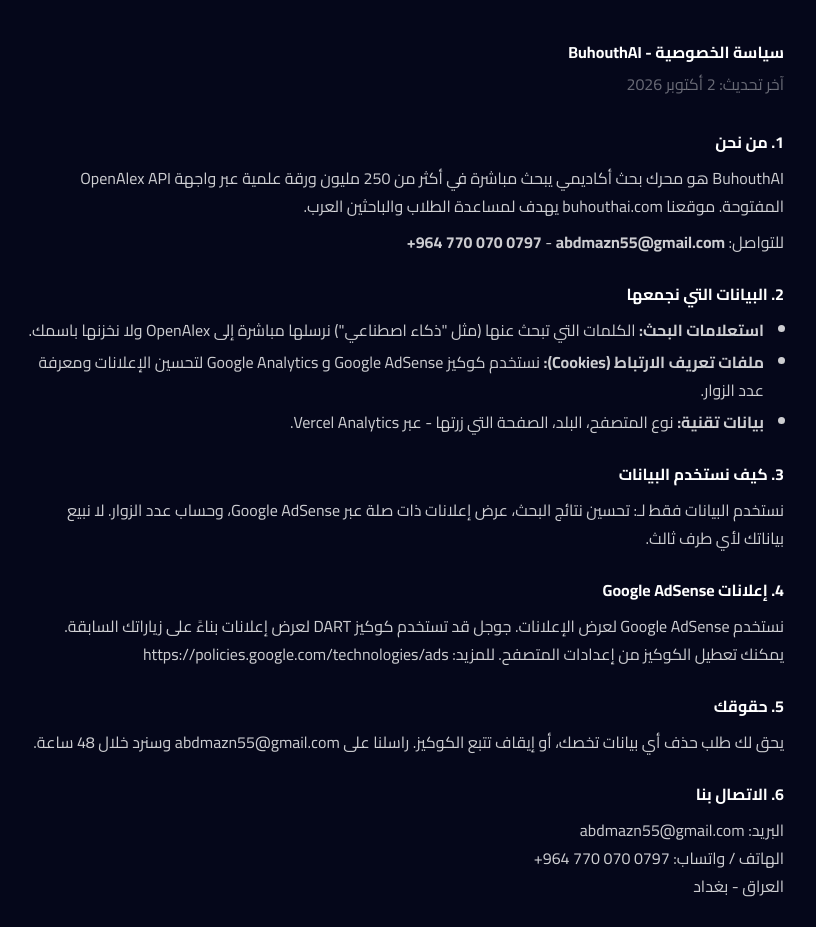
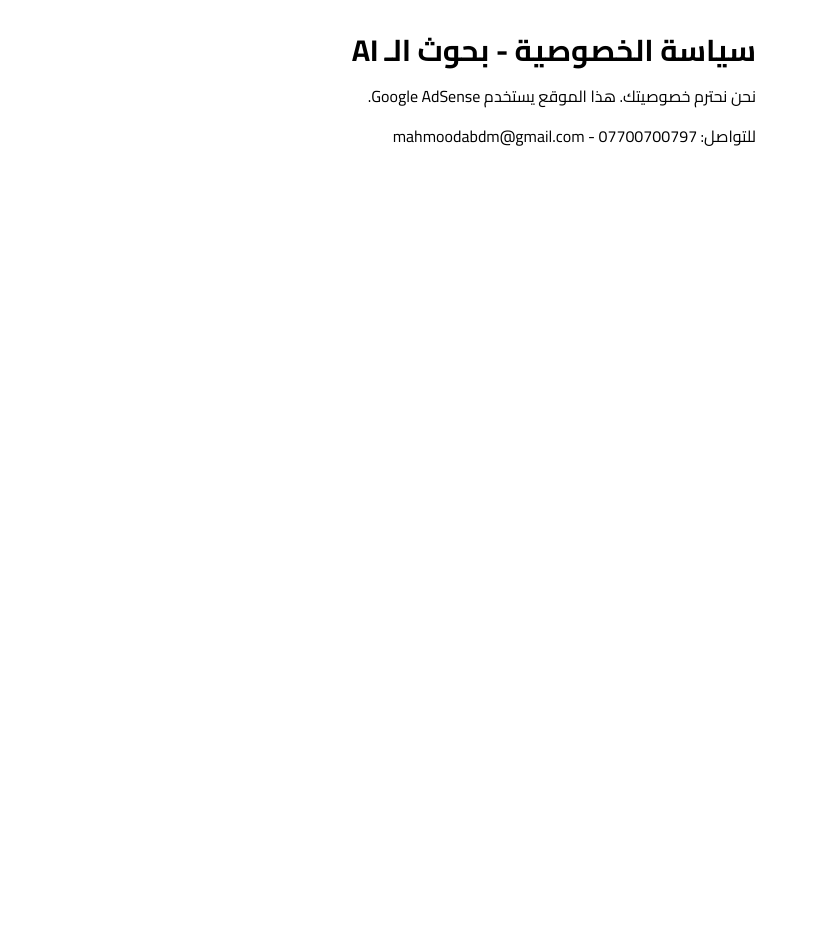
Before and after one commit to mahmoodabdm/buhouthal, a Next.js app: page /privacy in a window 1280 px wide. Shown: the top 927 px of the page, without its empty margins (236-1052 px from the left). After the commit the page ends 800 px from the top, so only its background shows below. Built offline with nearby package versions, Linux system fonts and the light colour scheme.

Commit message:
Update page.tsx

```diff
--- a/app/privacy/page.tsx
+++ b/app/privacy/page.tsx
@@ -1,53 +1,9 @@
 export default function PrivacyPage() {
   return (
-    <main className="min-h-screen bg-[#05071a] text-white">
-      <div style={{maxWidth:'800px', margin:'0 auto', padding:'40px 20px'}}>
-        <h1 className="text- font-bold mb-2">سياسة الخصوصية - BuhouthAI</h1>
-        <p className="text- text-white/40 mb-8">آخر تحديث: 2 أكتوبر 2026</p>
-
-        <div className="space-y-6 text- leading-7 text-white/80">
-          <section>
-            <h2 className="text- font-bold text-white mb-2">1. من نحن</h2>
-            <p>BuhouthAI هو محرك بحث أكاديمي يبحث مباشرة في أكثر من 250 مليون ورقة علمية عبر واجهة OpenAlex API المفتوحة. موقعنا buhouthai.com يهدف لمساعدة الطلاب والباحثين العرب.</p>
-            <p className="mt-2">للتواصل: <b>abdmazn55@gmail.com</b> - <b dir="ltr">+964 770 070 0797</b></p>
-          </section>
-
-          <section>
-            <h2 className="text- font-bold text-white mb-2">2. البيانات التي نجمعها</h2>
-            <ul className="list-disc pr-5 space-y-1">
-              <li><b>استعلامات البحث:</b> الكلمات التي تبحث عنها (مثل "ذكاء اصطناعي") نرسلها مباشرة إلى OpenAlex ولا نخزنها باسمك.</li>
-              <li><b>ملفات تعريف الارتباط (Cookies):</b> نستخدم كوكيز Google AdSense و Google Analytics لتحسين الإعلانات ومعرفة عدد الزوار.</li>
-              <li><b>بيانات تقنية:</b> نوع المتصفح، البلد، الصفحة التي زرتها - عبر Vercel Analytics.</li>
-            </ul>
-          </section>
-
-          <section>
-            <h2 className="text- font-bold text-white mb-2">3. كيف نستخدم البيانات</h2>
-            <p>نستخدم البيانات فقط لـ: تحسين نتائج البحث، عرض إعلانات ذات صلة عبر Google AdSense، وحساب عدد الزوار. لا نبيع بياناتك لأي طرف ثالث.</p>
-          </section>
-
-          <section>
-            <h2 className="text- font-bold text-white mb-2">4. إعلانات Google AdSense</h2>
-            <p>نستخدم Google AdSense لعرض الإعلانات. جوجل قد تستخدم كوكيز DART لعرض إعلانات بناءً على زياراتك السابقة. يمكنك تعطيل الكوكيز من إعدادات المتصفح. للمزيد: https://policies.google.com/technologies/ads</p>
-          </section>
-
-          <section>
-            <h2 className="text- font-bold text-white mb-2">5. حقوقك</h2>
-            <p>يحق لك طلب حذف أي بيانات تخصك، أو إيقاف تتبع الكوكيز. راسلنا على abdmazn55@gmail.com وسنرد خلال 48 ساعة.</p>
-          </section>
-
-          <section>
-            <h2 className="text- font-bold text-white mb-2">6. الاتصال بنا</h2>
-            <p>البريد: abdmazn55@gmail.com</p>
-            <p>الهاتف / واتساب: <span dir="ltr">+964 770 070 0797</span></p>
-            <p>العراق - بغداد</p>
-          </section>
-        </div>
-
-        <div className="mt-10 text-center">
-          <a href="/" className="bg-white text-black px-6 py-2 rounded-full text- font-bold">العودة للرئيسية</a>
-        </div>
-      </div>
-    </main>
+    <div className="max-w-3xl mx-auto p-8">
+      <h1 className="text-3xl font-bold mb-4">سياسة الخصوصية - بحوث الـ AI</h1>
+      <p>نحن نحترم خصوصيتك. هذا الموقع يستخدم Google AdSense.</p>
+      <p className="mt-4">للتواصل: mahmoodabdm@gmail.com - 07700700797</p>
+    </div>
   )
 }
```
